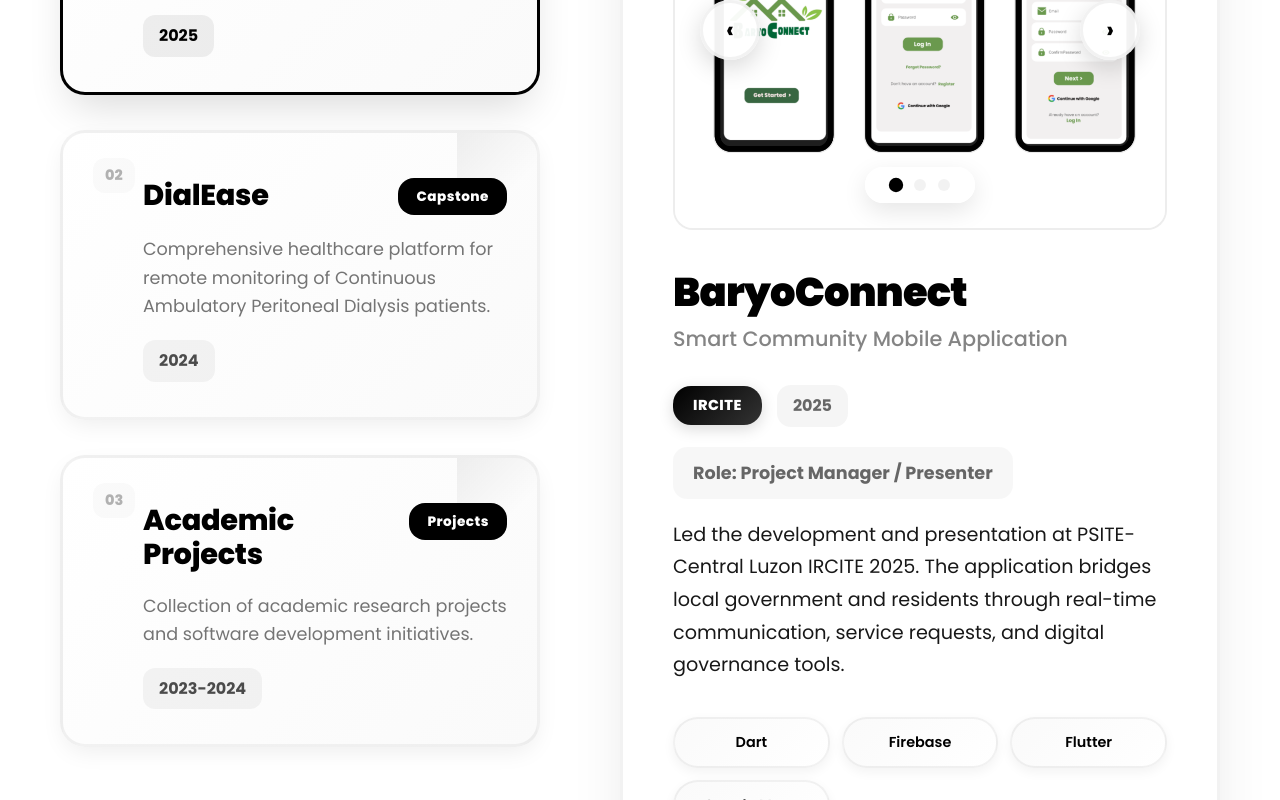
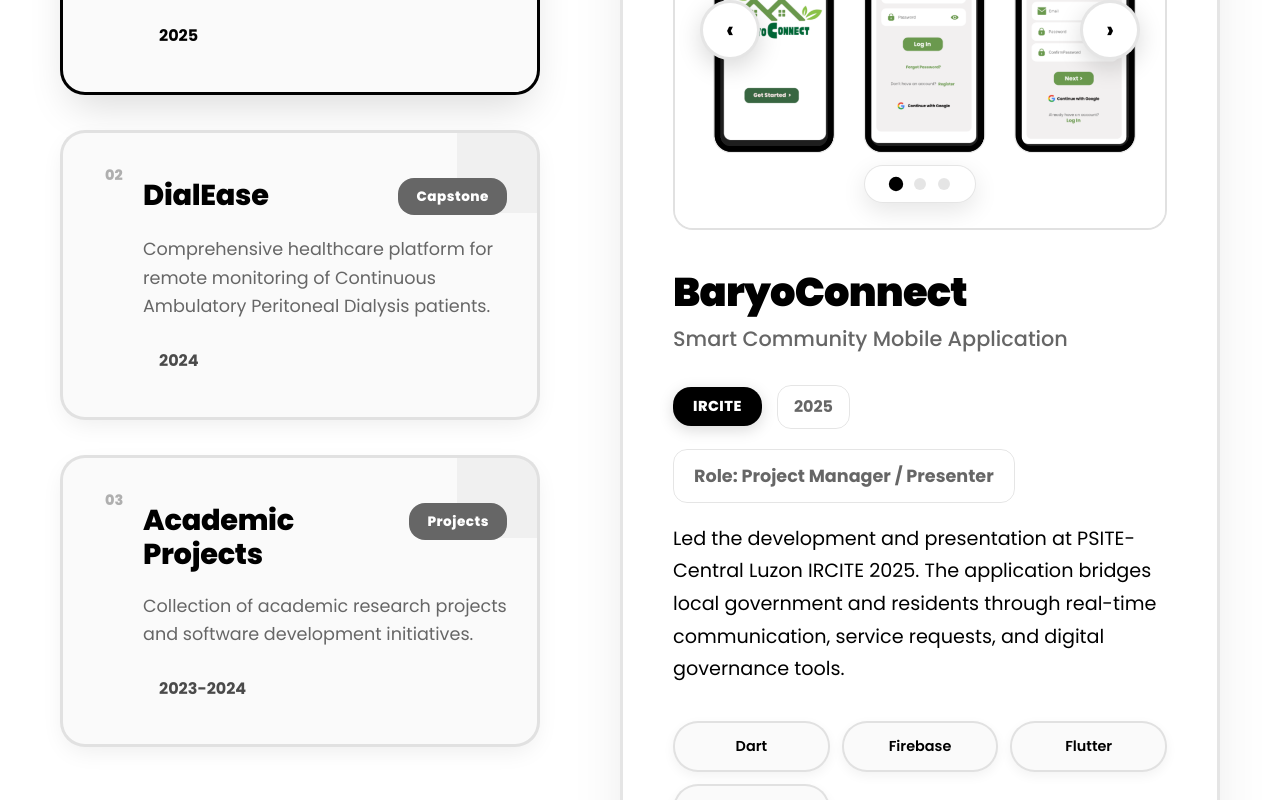
Before and after one commit to Hannahjamilla/hjdrp-portfolio, a Next.js app: page / in a window 1280 px wide. Shown: the part 4200-5000 px from the top of the page. Built offline with nearby package versions, Linux system fonts and the light colour scheme.

Commit message:
Updated portfolio content

```diff
--- a/src/app/Hannah/projects.jsx
+++ b/src/app/Hannah/projects.jsx
@@ -40,12 +40,13 @@ export default function Projects({ scrollDirection = 'down' }) {
   }
 
   const theme = {
-    bgPrimary: '#ffffff',
-    bgSecondary: '#fafafa',
-    textPrimary: '#000000',
-    textMuted: '#666666',
-    accentColor: '#000000',
-    borderLight: 'rgba(0, 0, 0, 0.05)',
+    bgPrimary: 'var(--bg-primary, #ffffff)',
+    bgSecondary: 'var(--bg-secondary, #fafafa)',
+    textPrimary: 'var(--text-primary, #000000)',
+    textMuted: 'var(--text-muted, #666666)',
+    accentColor: 'var(--accent-color, #000000)',
+    borderLight: 'var(--border-light, rgba(0, 0, 0, 0.1))',
+    borderDark: 'var(--border-dark, rgba(255, 255, 255, 0.1))',
   }
 
   const projects = [
@@ -141,27 +142,48 @@ export default function Projects({ scrollDirection = 'down' }) {
       style.textContent = `
         @import url('https://fonts.googleapis.com/css2?family=Inter:wght@300;400;500;600;700;800&display=swap');
 
+        :root {
+          --bg-primary: #ffffff;
+          --bg-secondary: #fafafa;
+          --text-primary: #000000;
+          --text-muted: #666666;
+          --accent-color: #000000;
+          --border-light: rgba(0, 0, 0, 0.1);
+          --border-dark: rgba(255, 255, 255, 0.1);
+        }
+
+        @media (prefers-color-scheme: dark) {
+          :root {
+            --bg-primary: #0a0a0a;
+            --bg-secondary: #1a1a1a;
+            --text-primary: #ffffff;
+            --text-muted: #a0a0a0;
+            --accent-color: #ffffff;
+            --border-light: rgba(255, 255, 255, 0.15);
+          }
+        }
+
         .project-card:hover {
-          transform: translateY(-12px) scale(1.02) rotate(0.5deg);
-          border-color: #000000;
-          box-shadow: 0 25px 50px -12px rgba(0, 0, 0, 0.25);
+          transform: translateY(-8px);
+          border-color: var(--accent-color);
+          box-shadow: 0 20px 40px -12px rgba(0, 0, 0, 0.25);
         }
 
         .tech-pill:hover {
-          background: #000000 !important;
-          color: #ffffff !important;
-          transform: scale(1.08);
+          background: var(--accent-color) !important;
+          color: var(--bg-primary) !important;
+          transform: scale(1.05);
         }
 
         .nav-button:hover {
-          background: #000000 !important;
-          border-color: #000000 !important;
-          color: #ffffff !important;
+          background: var(--accent-color) !important;
+          border-color: var(--accent-color) !important;
+          color: var(--bg-primary) !important;
           transform: scale(1.1);
         }
 
         .slider-dot:hover {
-          background: #000000 !important;
+          background: var(--accent-color) !important;
           transform: scale(1.4);
         }
 
@@ -306,9 +328,10 @@ export default function Projects({ scrollDirection = 'down' }) {
       transition: 'all 0.8s cubic-bezier(0.25, 0.46, 0.45, 0.94)',
       position: 'relative',
       overflow: 'hidden',
+      color: theme.textPrimary,
     }} id="projects">
 
-      {/* Enhanced Background Shapes */}
+      {/* Background Shapes */}
       <div style={{
         position: 'absolute',
         top: '8%',
@@ -344,7 +367,7 @@ export default function Projects({ scrollDirection = 'down' }) {
         filter: 'blur(10px)',
       }} className="pulse-glow"></div>
 
-      {/* Enhanced Binary Code Background */}
+      {/* Subtle Pattern Background */}
       <div style={{
         position: 'absolute',
         top: 0,
@@ -352,14 +375,10 @@ export default function Projects({ scrollDirection = 'down' }) {
         right: 0,
         bottom: 0,
         background: `
-          radial-gradient(circle at 20% 80%, ${theme.accentColor}15 0%, transparent 50%),
-          radial-gradient(circle at 80% 20%, ${theme.accentColor}10 0%, transparent 50%),
-          linear-gradient(90deg, transparent 49%, ${theme.accentColor}02 49%, ${theme.accentColor}02 51%, transparent 51%),
-          linear-gradient(transparent 49%, ${theme.accentColor}02 49%, ${theme.accentColor}02 51%, transparent 51%)
+          radial-gradient(circle at 20% 80%, ${theme.accentColor}08 0%, transparent 50%),
+          radial-gradient(circle at 80% 20%, ${theme.accentColor}06 0%, transparent 50%)
         `,
-        backgroundSize: '80px 80px, 80px 80px, 60px 60px, 60px 60px',
         opacity: 0.03,
-        transform: 'rotate(12deg)',
       }}></div>
 
       <div style={{
@@ -368,7 +387,7 @@ export default function Projects({ scrollDirection = 'down' }) {
         position: 'relative',
         zIndex: 2,
       }}>
-        {/* Enhanced Header */}
+        {/* Header */}
         <div style={{
           textAlign: 'center',
           marginBottom: getResponsiveValue(120, 90, 60),
@@ -388,7 +407,7 @@ export default function Projects({ scrollDirection = 'down' }) {
               transform: 'translate(-50%, -50%)',
               width: getResponsiveValue(400, 300, 200),
               height: getResponsiveValue(120, 90, 60),
-              background: `linear-gradient(45deg, ${theme.accentColor}05, ${theme.accentColor}15)`,
+              background: `${theme.accentColor}08`,
               borderRadius: '50%',
               filter: 'blur(40px)',
             }}></div>
@@ -400,15 +419,8 @@ export default function Projects({ scrollDirection = 'down' }) {
               letterSpacing: '-0.03em',
               position: 'relative',
               zIndex: 2,
-              background: `linear-gradient(135deg, ${theme.textPrimary} 0%, ${theme.textMuted} 100%)`,
-              WebkitBackgroundClip: 'text',
-              WebkitTextFillColor: 'transparent',
-              backgroundClip: 'text',
             }}>Project <span style={{
-              background: `linear-gradient(135deg, ${theme.accentColor} 0%, #444 100%)`,
-              WebkitBackgroundClip: 'text',
-              WebkitTextFillColor: 'transparent',
-              backgroundClip: 'text',
+              color: theme.accentColor,
             }}>Portfolio</span></h1>
           </div>
           <p style={{
@@ -420,7 +432,6 @@ export default function Projects({ scrollDirection = 'down' }) {
             lineHeight: 1.6,
             position: 'relative',
             zIndex: 2,
-            opacity: 0.8,
           }}>
             Crafting digital solutions with innovation and precision
           </p>
@@ -433,7 +444,7 @@ export default function Projects({ scrollDirection = 'down' }) {
           alignItems: 'start',
         }} className="main-grid">
 
-          {/* Enhanced Project Cards Navigation */}
+          {/* Project Cards Navigation */}
           <div style={{
             display: 'flex',
             flexDirection: 'column',
@@ -446,7 +457,7 @@ export default function Projects({ scrollDirection = 'down' }) {
                 key={project.id}
                 style={{
                   padding: getResponsiveValue('35px 30px', '28px 25px', '22px 20px'),
-                  background: `linear-gradient(135deg, ${theme.bgPrimary} 0%, ${theme.bgSecondary} 100%)`,
+                  background: theme.bgSecondary,
                   border: `3px solid ${activeProject === index ? theme.accentColor : theme.borderLight}`,
                   borderRadius: '25px',
                   cursor: 'pointer',
@@ -465,15 +476,15 @@ export default function Projects({ scrollDirection = 'down' }) {
                   setActiveImage(0)
                 }}
               >
-                {/* Enhanced Background Pattern */}
+                {/* Background Pattern */}
                 <div style={{
                   position: 'absolute',
                   top: 0,
                   right: 0,
                   width: '80px',
                   height: '80px',
-                  background: `linear-gradient(135deg, ${theme.accentColor} 0%, transparent 70%)`,
-                  opacity: activeProject === index ? 0.12 : 0.06,
+                  background: theme.accentColor,
+                  opacity: activeProject === index ? 0.08 : 0.04,
                   transition: 'all 0.4s ease',
                 }}></div>
 
@@ -511,9 +522,7 @@ export default function Projects({ scrollDirection = 'down' }) {
                     letterSpacing: '-0.01em',
                   }}>{project.title}</h3>
                   <div style={{
-                    background: activeProject === index
-                      ? `linear-gradient(135deg, ${theme.accentColor} 0%, #333 100%)`
-                      : theme.accentColor,
+                    background: activeProject === index ? theme.accentColor : theme.textMuted,
                     color: theme.bgPrimary,
                     padding: getResponsiveValue('8px 18px', '7px 16px', '6px 14px'),
                     borderRadius: '16px',
@@ -536,7 +545,6 @@ export default function Projects({ scrollDirection = 'down' }) {
                   lineHeight: 1.6,
                   marginBottom: getResponsiveValue(20, 18, 16),
                   marginLeft: getResponsiveValue('50px', '45px', '40px'),
-                  opacity: 0.9,
                 }}>{project.description}</p>
 
                 <div style={{
@@ -644,7 +652,7 @@ export default function Projects({ scrollDirection = 'down' }) {
                   transform: 'translateY(-50%)',
                   width: getResponsiveValue(60, 50, 45),
                   height: getResponsiveValue(60, 50, 45),
-                  background: 'rgba(255, 255, 255, 0.95)',
+                  background: theme.bgPrimary,
                   border: `3px solid ${theme.borderLight}`,
                   borderRadius: '50%',
                   display: 'flex',
@@ -653,6 +661,7 @@ export default function Projects({ scrollDirection = 'down' }) {
                   cursor: 'pointer',
                   fontSize: getResponsiveValue('1.5rem', '1.3rem', '1.1rem'),
                   fontWeight: 'bold',
+                  color: theme.textPrimary,
                   transition: 'all 0.3s ease',
                   left: '25px',
                   boxShadow: '0 8px 25px rgba(0, 0, 0, 0.15)',
@@ -669,7 +678,7 @@ export default function Projects({ scrollDirection = 'down' }) {
                   transform: 'translateY(-50%)',
                   width: getResponsiveValue(60, 50, 45),
                   height: getResponsiveValue(60, 50, 45),
-                  background: 'rgba(255, 255, 255, 0.95)',
+                  background: theme.bgPrimary,
                   border: `3px solid ${theme.borderLight}`,
                   borderRadius: '50%',
                   display: 'flex',
@@ -678,6 +687,7 @@ export default function Projects({ scrollDirection = 'down' }) {
                   cursor: 'pointer',
                   fontSize: getResponsiveValue('1.5rem', '1.3rem', '1.1rem'),
                   fontWeight: 'bold',
+                  color: theme.textPrimary,
                   transition: 'all 0.3s ease',
                   right: '25px',
                   boxShadow: '0 8px 25px rgba(0, 0, 0, 0.15)',
@@ -696,11 +706,12 @@ export default function Projects({ scrollDirection = 'down' }) {
                 transform: 'translateX(-50%)',
                 display: 'flex',
                 gap: '12px',
-                background: 'rgba(255, 255, 255, 0.95)',
+                background: theme.bgPrimary,
                 padding: getResponsiveValue('12px 25px', '10px 20px', '8px 16px'),
                 borderRadius: '30px',
                 backdropFilter: 'blur(15px)',
                 boxShadow: '0 8px 25px rgba(0, 0, 0, 0.1)',
+                border: `1px solid ${theme.borderLight}`,
               }}>
                 {currentProject.images.map((_, index) => (
                   <div
@@ -747,7 +758,6 @@ export default function Projects({ scrollDirection = 'down' }) {
                     color: theme.textMuted,
                     margin: '0 0 15px 0',
                     fontWeight: '500',
-                    opacity: 0.8,
                   }}>{currentProject.subtitle}</p>
                 </div>
                 <div style={{
@@ -756,7 +766,7 @@ export default function Projects({ scrollDirection = 'down' }) {
                   alignItems: 'center',
                 }}>
                   <div style={{
-                    background: `linear-gradient(135deg, ${theme.accentColor} 0%, #333 100%)`,
+                    background: theme.accentColor,
                     color: theme.bgPrimary,
                     padding: getResponsiveValue('8px 20px', '7px 18px', '6px 16px'),
                     borderRadius: '18px',
@@ -774,6 +784,7 @@ export default function Projects({ scrollDirection = 'down' }) {
                     background: `${theme.textMuted}10`,
                     padding: '8px 16px',
                     borderRadius: '14px',
+                    border: `1px solid ${theme.borderLight}`,
                   }}>
                     {currentProject.year}
                   </div>
@@ -789,6 +800,7 @@ export default function Projects({ scrollDirection = 'down' }) {
                 padding: '12px 20px',
                 borderRadius: '14px',
                 display: 'inline-block',
+                border: `1px solid ${theme.borderLight}`,
               }}>Role: {currentProject.role}</div>
 
               <p style={{
@@ -796,7 +808,6 @@ export default function Projects({ scrollDirection = 'down' }) {
                 color: theme.textPrimary,
                 lineHeight: '1.7',
                 marginBottom: getResponsiveValue(35, 30, 25),
-                opacity: 0.9,
               }}>
                 {currentProject.fullDescription}
               </p>
@@ -813,7 +824,7 @@ export default function Projects({ scrollDirection = 'down' }) {
                     key={index}
                     style={{
                       padding: getResponsiveValue('12px 20px', '10px 18px', '8px 16px'),
-                      background: `linear-gradient(135deg, ${theme.bgSecondary} 0%, ${theme.bgPrimary} 100%)`,
+                      background: theme.bgSecondary,
                       border: `2px solid ${theme.borderLight}`,
                       borderRadius: '25px',
                       fontSize: getResponsiveValue('0.9rem', '0.85rem', '0.8rem'),
@@ -846,7 +857,7 @@ export default function Projects({ scrollDirection = 'down' }) {
 
                 <div style={{
                   padding: getResponsiveValue('25px', '22px', '20px'),
-                  background: `linear-gradient(135deg, ${theme.bgSecondary} 0%, ${theme.bgPrimary} 100%)`,
+                  background: theme.bgSecondary,
                   border: `2px solid ${theme.borderLight}`,
                   borderRadius: '20px',
                   boxShadow: '0 8px 25px rgba(0, 0, 0, 0.08)',
@@ -864,7 +875,6 @@ export default function Projects({ scrollDirection = 'down' }) {
                     color: theme.textPrimary,
                     lineHeight: '1.6',
                     margin: 0,
-                    opacity: 0.9,
                   }}>
                     {currentAcademicProject.description}
                   </p>
```
